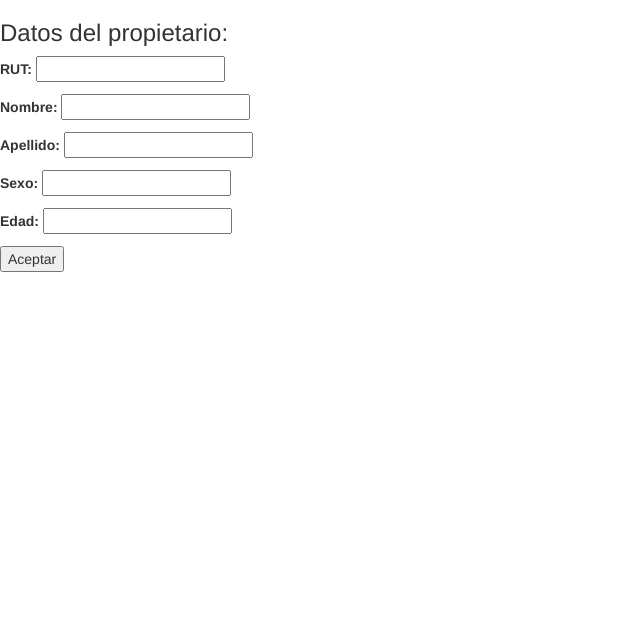
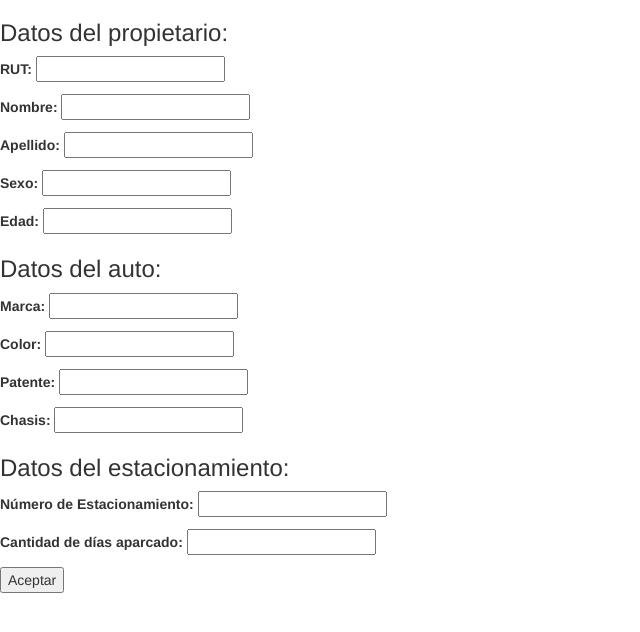
Before and after one commit to iuliusfdp/ProyectoPrueba, a Django app: page / in a window 1280 px wide. Shown: the top 632 px of the page, without its empty margins (0-640 px from the left). Run offline with Django 3.2, Linux system fonts and the light colour scheme; some libraries are stand-ins or nearby versions.

Commit message:
datos guardados

```diff
--- a/parking/forms.py
+++ b/parking/forms.py
@@ -1,8 +1,20 @@
+# -*- coding: utf-8 -*-
+
 from django import forms
 
-class ParkingForm(forms.Form):
+class OwnerForm(forms.Form):
     RUT = forms.CharField(label='RUT', max_length=12)
     nombre = forms.CharField(label='Nombre', max_length=30)
     apellido = forms.CharField(label='Apellido', max_length=30)
     sexo = forms.CharField(label='Sexo', max_length=1)
     edad = forms.IntegerField(label='Edad')
+
+class CarForm(forms.Form):
+	marca = forms.CharField(label='Marca', max_length=30)
+	color = forms.CharField(label='Color', max_length=20)
+	patente = forms.CharField(label='Patente', max_length=6)
+	chasis = forms.CharField(label='Chasis', max_length=10)
+
+class ParkingForm(forms.Form):
+	numero = forms.IntegerField(label=u'Número de Estacionamiento')
+	dias = forms.IntegerField(label=u'Cantidad de días aparcado')
--- a/parking/templates/parking.html
+++ b/parking/templates/parking.html
@@ -9,12 +9,18 @@
     <title>Estacionamiento</title>
 </head>
   <body>
-  	<h3>Datos del propietario: </h3>
-	<form action="/" method="post">
-    {% csrf_token %}
-    {{ form.as_p }}
-    <input type="submit" value="Aceptar" />
-	</form>
+  	<form action="/" method="post">
+      <h3>Datos del propietario: </h3>
+      {% csrf_token %}
+      {{ form.as_p }}
+      <h3>Datos del auto: </h3>
+      {% csrf_token %}
+      {{ formcar.as_p }}
+      <h3>Datos del estacionamiento: </h3>
+      {% csrf_token %}
+      {{ formparking.as_p }}
+      <input type="submit" value="Aceptar" />
+  	</form>
 
   </body>
 
--- a/parking/views.py
+++ b/parking/views.py
@@ -1,30 +1,57 @@
+# -*- coding: utf-8 -*-
+
 from django.shortcuts import render, render_to_response
 from django.http import HttpResponse
 from django.template.context import RequestContext
 
-from .forms import ParkingForm
+from .forms import OwnerForm, CarForm, ParkingForm
 
-from parking.models import User
+from parking.models import User, Car, Parking
 
-# Create your views here.
 
 def index(request):
 	if request.method == 'POST':
-		form = ParkingForm(request.POST)
-		if form.is_valid():
+		form = OwnerForm(request.POST)
+		formcar = CarForm(request.POST)
+		formparking = ParkingForm(request.POST)
+		if form.is_valid() and formcar.is_valid() and formparking.is_valid():
 			rut = form.cleaned_data['RUT']
 			nombre = form.cleaned_data['nombre']
 			apellido = form.cleaned_data['apellido']
 			sexo = form.cleaned_data['sexo']
 			edad = form.cleaned_data['edad']
+
+			marca = formcar.cleaned_data['marca']
+			color = formcar.cleaned_data['color']
+			patente = formcar.cleaned_data['patente']
+			chasis = formcar.cleaned_data['chasis']
+
+			numero = formparking.cleaned_data['numero']
+			dias = formparking.cleaned_data['dias']
+
 			try:
 				usuario = User(rut=rut, nombre=nombre, apellido=apellido, sexo=sexo, edad=edad)
 				usuario.save()
-				print "paso el save"
+
+				idusuario = User.objects.filter(rut=rut, nombre=nombre, apellido=apellido, sexo=sexo,
+					edad=edad).values('iduser').last()
+
+				car = Car(patente=patente, marca=marca, color=color, chasis=chasis, idusuario_id=idusuario['iduser'])
+				car.save()
+
+				idauto = Car.objects.filter(patente=patente, marca=marca, color=color, chasis=chasis,
+					idusuario_id=idusuario['iduser']).values('idcar').last()
+
+				parking = Parking(numero=numero, dias=dias, idcar_id=idauto['idcar'])
+				parking.save()
+
 			except Exception as e:
 				print e
 			return HttpResponse('buena')
 	else:
-		form = ParkingForm()
+		form = OwnerForm()
+		formcar = CarForm()
+		formparking = ParkingForm()
 
-	return render_to_response('parking.html', {'form':form}, context_instance=RequestContext(request))
+	return render_to_response('parking.html', {'form':form, 'formcar':formcar, 'formparking':formparking},
+		context_instance=RequestContext(request))
```
Also changed, not shown: parking/models.py (+16 -2 lines), 3 other files.
